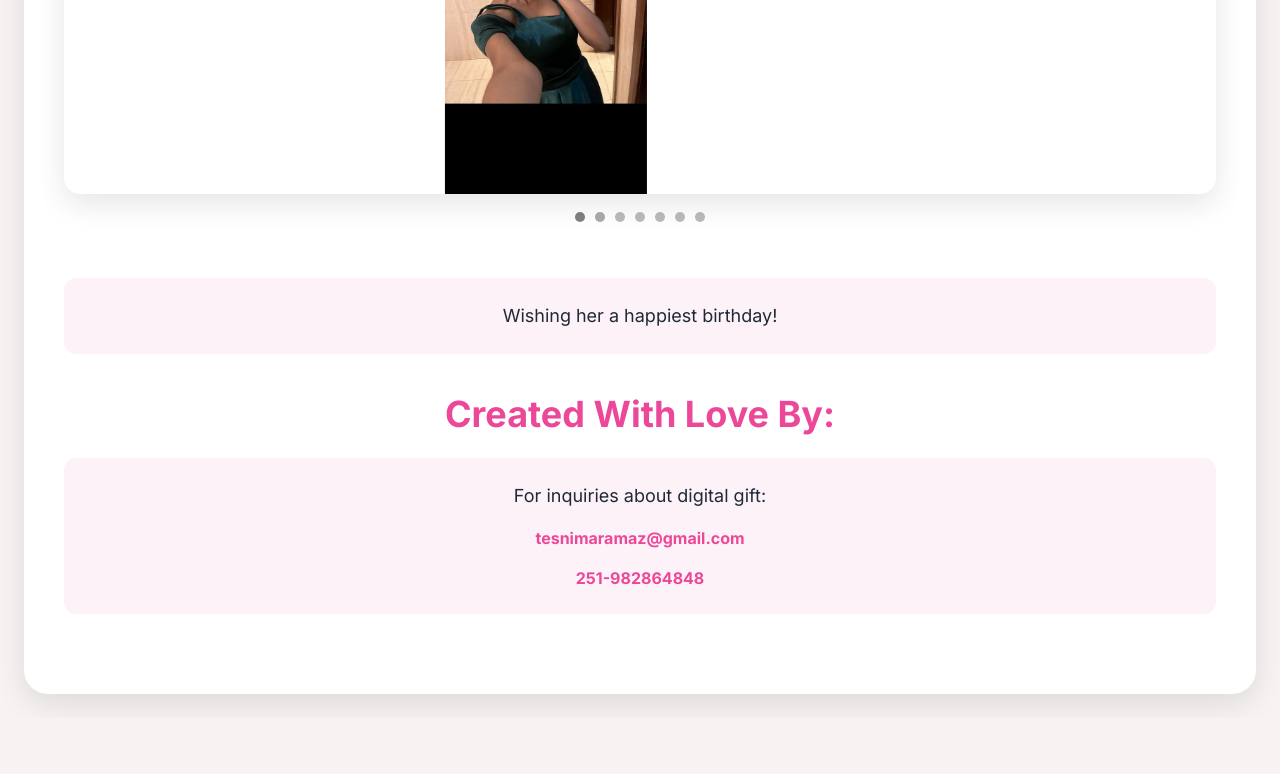
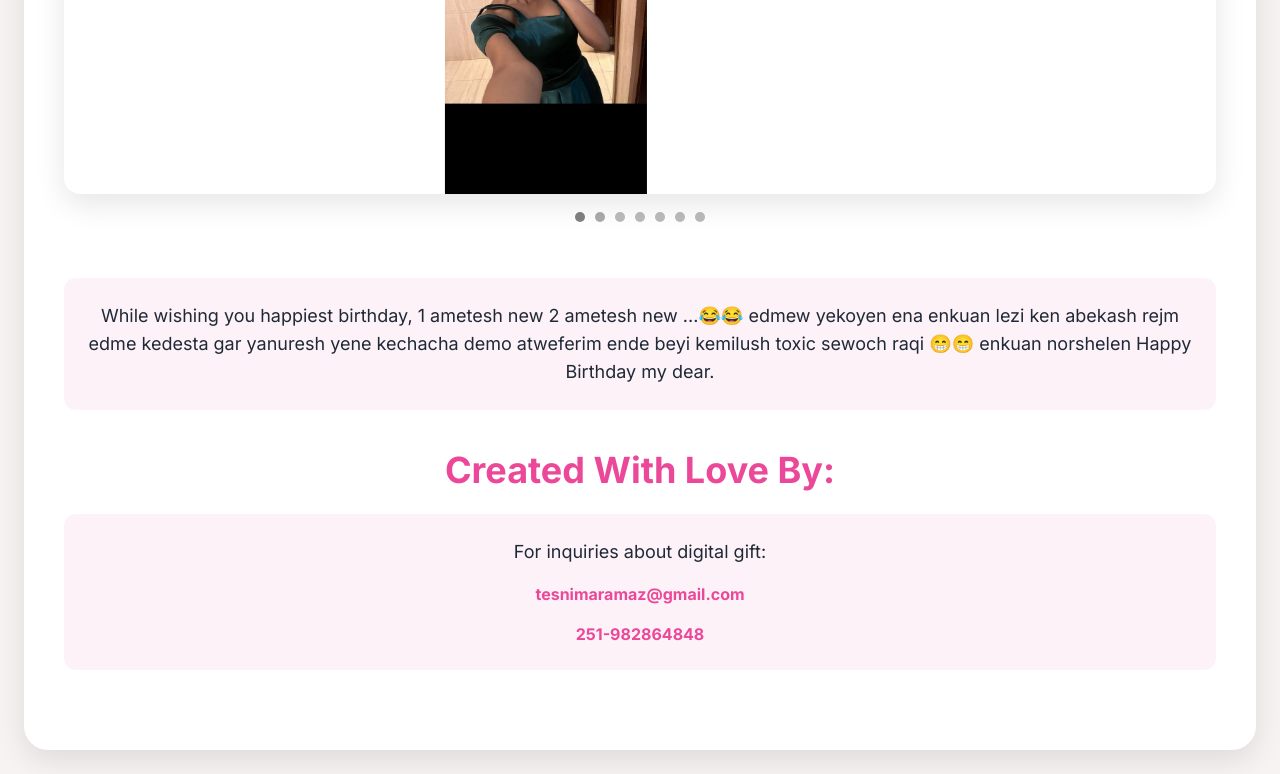
Before and after one commit to cinarene/Feven-Zekariyas, a plain HTML site: page index.html in a window 1280 px wide. Shown: the part 2586-3360 px from the top of the page. Before the commit the page ends 3304 px from the top, so only its background shows below. Drawn offline with nearby package versions, Linux system fonts and the light colour scheme.

Commit message:
Update index.html

```diff
--- a/index.html
+++ b/index.html
@@ -249,7 +249,7 @@
         <section class="mb-10 text-center">
             <div class="bg-pink-50 rounded-xl p-6 hover-lift">
                 <p class="text-gray-800 leading-relaxed text-base md:text-lg">
-                    Wishing her a happiest birthday!
+                    While wishing you happiest birthday, 1 ametesh new 2 ametesh new ...😂😂 edmew yekoyen ena enkuan lezi ken abekash rejm edme kedesta gar yanuresh yene kechacha demo atweferim ende beyi kemilush toxic sewoch raqi 😁😁 enkuan norshelen Happy Birthday my dear.
                 </p>
             </div>
         </section>
```
